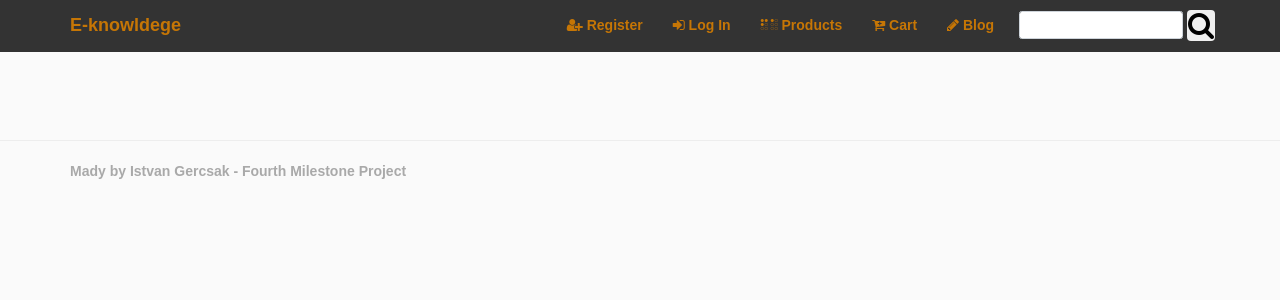
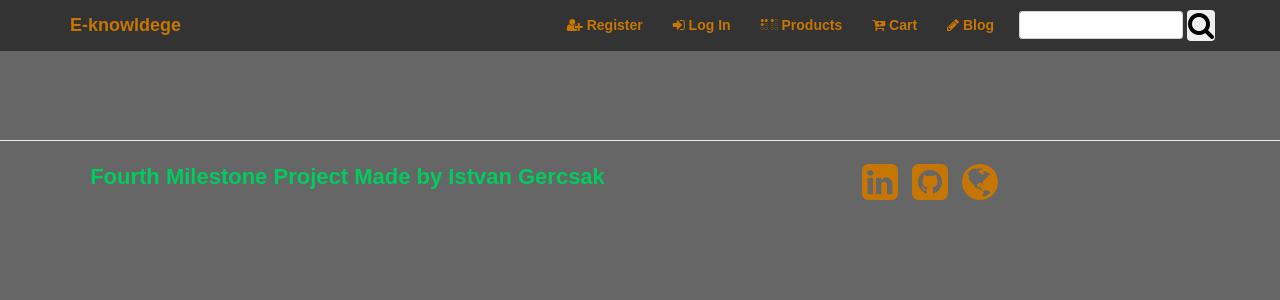
Before and after one commit to IstvanGercsak/Fourth_Milestone_Project, a Django app: page /products/ in a window 1280 px wide. Shown: the top 300 px of the page. Run offline with Django 3.2, Linux system fonts and the light colour scheme; data that the repository does not hold is empty; some libraries are stand-ins or nearby versions.

Commit message:
Add footer with links. Styling product link and the site in general.

```diff
--- a/products/templates/products.html
+++ b/products/templates/products.html
@@ -12,7 +12,7 @@
                     <div class="product"
                          style="background-image: url('{{ MEDIA_URL }}{{ product.images }}')"></div>
                     <a href="{% url "view_product_detail" slug=product.slug %}">
-                        <h3 class="text-center">{{ product.name }}</h3>
+                        <p class="text-center product-title">{{ product.name }}</p>
                     </a>
                     <p class="product-description text-justify">{{ product.snippet }}</p>
                     <p class="text-center">{{ product.price }} {{ product.currency }}</p>
--- a/static/css/custom.css
+++ b/static/css/custom.css
@@ -9,7 +9,7 @@
 body {
     font-family: sans-serif;
     padding-top: 100px;
-    background: #fafafa;
+    background: #666666;
     color: black;
     font-weight: bold;
 }
@@ -27,6 +27,12 @@ footer {
     color: #A9A9A9;
 }
 
+footer p {
+    color: #00cc5f;
+    font-size: 22px;
+}
+
+
 /* Navigation */
 
 .search-button {
@@ -35,6 +41,7 @@ footer {
 
 .black-background {
     background: #333333;
+    border: 0;
 }
 
 .navbar-default .navbar-collapse, .navbar-default .navbar-form {
@@ -87,9 +94,10 @@ a:hover, a:visited, a:active, a:link {
     text-decoration: none;
 }
 
-h2, a {
+a, h2, h3, a > h3 {
     color: #c67605;
     transition: all 0.5s ease-in-out;
+    font-weight: bold;
 }
 
 #message_container {
@@ -102,6 +110,10 @@ h2, a {
 }
 
 /* Product */
+
+.product-title {
+    font-size: 26px;
+}
 
 .product {
     background-size: contain;
@@ -202,6 +214,7 @@ a:link, a:visited, a:active {
 
 
 .article-title {
+    color: #c67605;
     font-size: 36px;
     margin-top: 30px;
 }
@@ -253,12 +266,14 @@ a:link, a:visited, a:active {
     #message_container {
         top: 5%;
     }
-}
 
-@media only screen and (max-width: 1025px) {
     .margin-profile-field {
         margin-left: 0;
         margin-right: 0;
         padding: 5px;
     }
+
+    .navbar-nav > li > a {
+        font-size: 11px;
+    }
 }
--- a/templates/base.html
+++ b/templates/base.html
@@ -61,8 +61,10 @@
                 <li>
                     <form action="{% url 'search' %}" method="GET" class="navigation-search">
                         {% csrf_token %}
-                        <input type="search" name="search" class="form-control-my" required minlength="3" aria-label="search">
-                        <button type="submit" class="btn btn-secondary search-button"><i class="fa fa-search fa-2x"></i></button>
+                        <input type="search" name="search" class="form-control-my" required minlength="3"
+                               aria-label="search">
+                        <button type="submit" class="btn btn-secondary search-button"><i class="fa fa-search fa-2x"></i>
+                        </button>
                     </form>
                 </li>
             </ul>
@@ -92,7 +94,30 @@
 
 <footer>
     <div class="container">
-        <p>Mady by Istvan Gercsak - Fourth Milestone Project</p>
+        <div class="row">
+            <div class="col-sm-6 text-center">
+                <p>Fourth Milestone Project Made by Istvan Gercsak</p>
+            </div>
+            <div class="col-sm-6">
+                <ul class="list-inline text-center">
+                    <li class="list-inline-item">
+                        <a href="https://www.linkedin.com/in/istvangercsak/" target="_blank">
+                            <i class="fa fa-linkedin-square fa-3x"></i>
+                        </a>
+                    </li>
+                    <li class="list-inline-item">
+                        <a href="https://github.com/IstvanGercsak" target="_blank">
+                            <i class="fa fa-github-square fa-3x"></i>
+                        </a>
+                    </li>
+                    <li class="list-inline-item">
+                        <a href="https://www.ige-it.com/" target="_blank">
+                            <i class="fa fa-globe fa-3x"></i>
+                        </a>
+                    </li>
+                </ul>
+            </div>
+        </div>
     </div>
 </footer>
 <script>
```
